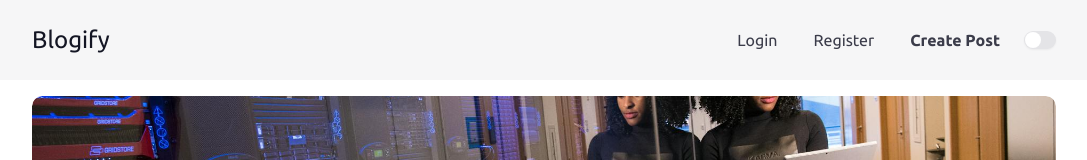
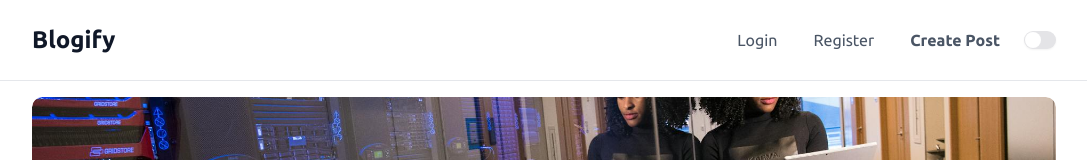
Before and after one commit to code-by-shivam/Blogify, a React (Vite) app in the folder Frontend/Blogify/: page / in a window 1280 px wide. Shown: the top 160 px of the page, without its empty margins (96-1183 px from the left). Built offline with nearby package versions, Linux system fonts and the light colour scheme; no server answers.

Commit message:
Some Change in navbar

```diff
--- a/Frontend/Blogify/src/ui_components/NavBar.jsx
+++ b/Frontend/Blogify/src/ui_components/NavBar.jsx
@@ -20,20 +20,22 @@ export const NavBar = ({
   }
   return (
     <>
-      <nav className="max-container padding-x py-6 flex justify-between items-center  gap-6 sticky top-0 z-10 bg-[#F6F6F7] dark:bg-[#141624]">
-        <Link to="/" className="text-[#141624] text-2xl dark:text-[#FFFFFF]">
+      <nav className="max-container padding-x py-6 flex justify-between items-center gap-6 sticky top-0 z-50 bg-white dark:bg-gray-900 border-b border-gray-200 dark:border-gray-800">
+        <Link to="/" className="text-gray-900 text-2xl font-semibold dark:text-white hover:text-gray-700 dark:hover:text-gray-300 transition-colors duration-200">
           Blogify
         </Link>
-        <ul className="flex items-center  justify-end gap-9 text-[#3B3C4A] lg:flex-1 max-md:hidden dark:text-[#FFFFFF]">
-          {/* <li>
-           <NavLink to="/profile" className={({isActive})=> isActive ? "active" : " "}>Hi, Shivam</NavLink>
-        </li> */}
+        <ul className="flex items-center justify-end gap-9 text-gray-600 lg:flex-1 max-md:hidden dark:text-gray-300">
           {isAuthenticated && username ? (
             <>
               <li>
-           <NavLink to="/profile" className={({isActive})=> isActive ? "active" : " "}>Hi, {username}</NavLink>
-        </li>
-              <li onClick={logout} className="cursor-pointer">
+                <NavLink
+                  to={`/profile/${username}`}
+                  className={({ isActive }) => (isActive ? "active text-gray-900 dark:text-white font-medium" : "hover:text-gray-900 dark:hover:text-white transition-colors duration-200")}
+                >
+                  Hi, {username}
+                </NavLink>
+              </li>
+              <li onClick={logout} className="cursor-pointer hover:text-gray-900 dark:hover:text-white transition-colors duration-200">
                 Logout
               </li>
             </>
@@ -42,7 +44,7 @@ export const NavBar = ({
               <li>
                 <NavLink
                   to="/signin"
-                  className={({ isActive }) => (isActive ? "active" : " ")}
+                  className={({ isActive }) => (isActive ? "active text-gray-900 dark:text-white font-medium" : "hover:text-gray-900 dark:hover:text-white transition-colors duration-200")}
                 >
                   Login
                 </NavLink>
@@ -50,7 +52,7 @@ export const NavBar = ({
               <li>
                 <NavLink
                   to="/signup"
-                  className={({ isActive }) => (isActive ? "active" : " ")}
+                  className={({ isActive }) => (isActive ? "active text-gray-900 dark:text-white font-medium" : "hover:text-gray-900 dark:hover:text-white transition-colors duration-200")}
                 >
                   Register
                 </NavLink>
@@ -61,7 +63,7 @@ export const NavBar = ({
           <li className="font-semibold">
             <NavLink
               to="/create"
-              className={({ isActive }) => (isActive ? "active" : " ")}
+              className={({ isActive }) => (isActive ? "active text-gray-900 dark:text-white font-semibold" : "hover:text-gray-900 dark:hover:text-white transition-colors duration-200")}
             >
               Create Post
             </NavLink>
@@ -69,11 +71,17 @@ export const NavBar = ({
         </ul>
         <Switch onCheckedChange={handleDarkMode} checked={darkMode} />
         <FaHamburger
-          className="text-2xl cursor-pointer hidden max-md:block dark:text-white"
+          className="text-2xl cursor-pointer hidden max-md:block text-gray-700 dark:text-white hover:text-gray-900 dark:hover:text-gray-300 transition-colors duration-200"
           onClick={() => setShowNavBar((curr) => !curr)}
         />
       </nav>
-      {showNavBar && <ResponsiveNavBar isAuthenticated={isAuthenticated} username={username} logout={logout} />}
+      {showNavBar && (
+        <ResponsiveNavBar
+          isAuthenticated={isAuthenticated}
+          username={username}
+          logout={logout}
+        />
+      )}
     </>
   );
 };
```
Also changed, not shown: 2 other files (tests, documents, lock files or other folders).
